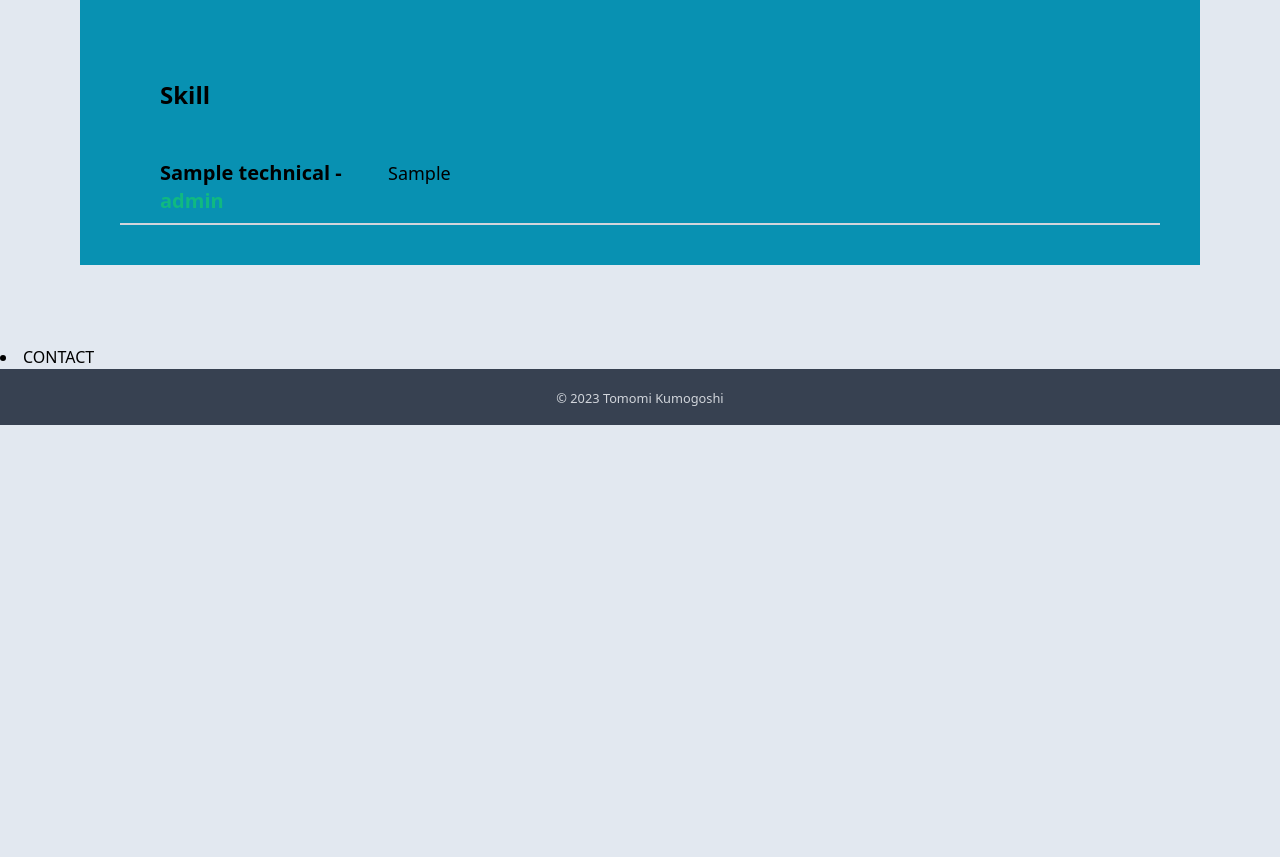
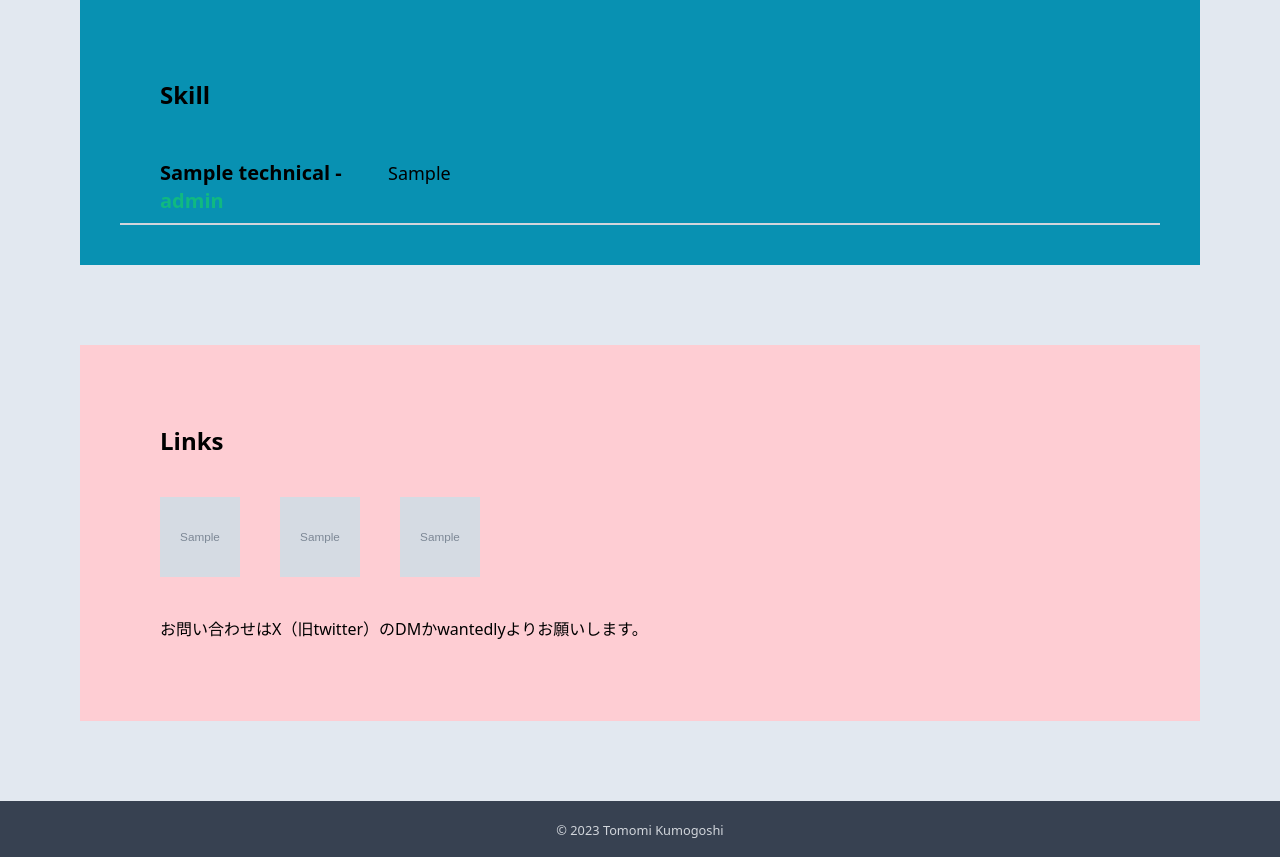
Before and after one commit to TomoKumo/Portfolio_Django, a Django app: page / in a window 1280 px wide. Shown: the part 717-1574 px from the top of the page. Before the commit the page ends 1142 px from the top, so only its background shows below. Run offline with Django 3.2, Linux system fonts and the light colour scheme; tables that the repository leaves empty hold one stand-in row (values such as "Sample post"); grey boxes marked "Sample" are stand-in pictures; some libraries are stand-ins or nearby versions.

Commit message:
feat:SNSなどのリンク部分を実装した

```diff
--- a/app/templates/app/index.html
+++ b/app/templates/app/index.html
@@ -46,10 +46,16 @@
         {% endfor %}
     </div>
 
+    <div class="m-20 p-10 bg-rose-200">
+        <h2 class="text-2xl font-bold p-10">Links</h2>
+        <div class="flex ml-10 mb-10">
+            <a href="{{ profile_data.twitter }}"><img class="w-20 h-20" src="{{ profile_data.twitterimage.url }}" alt=""></a>
+            <a href="{{ profile_data.wantedly }}"><img class="w-20 h-20 ml-10" src="{{ profile_data.wantedlyimage.url }}" alt=""></a>
+            <a href="{{ profile_data.github }}"><img class="w-20 h-20 ml-10" src="{{ profile_data.githubimage.url }}" alt=""></a>
+        </div>
+        <p class="ml-10 mb-10">お問い合わせはX（旧twitter）のDMかwantedlyよりお願いします。</p>
+    </div>
 
-    <li class="nav-item">
-        <a class="nav-link nav-color" href="">CONTACT</a>
-      </li>
 
     <footer class="py-4 text-center bg-gray-700">
         <small class="text-gray-300">&copy; 2023 Tomomi Kumogoshi</small>
```
